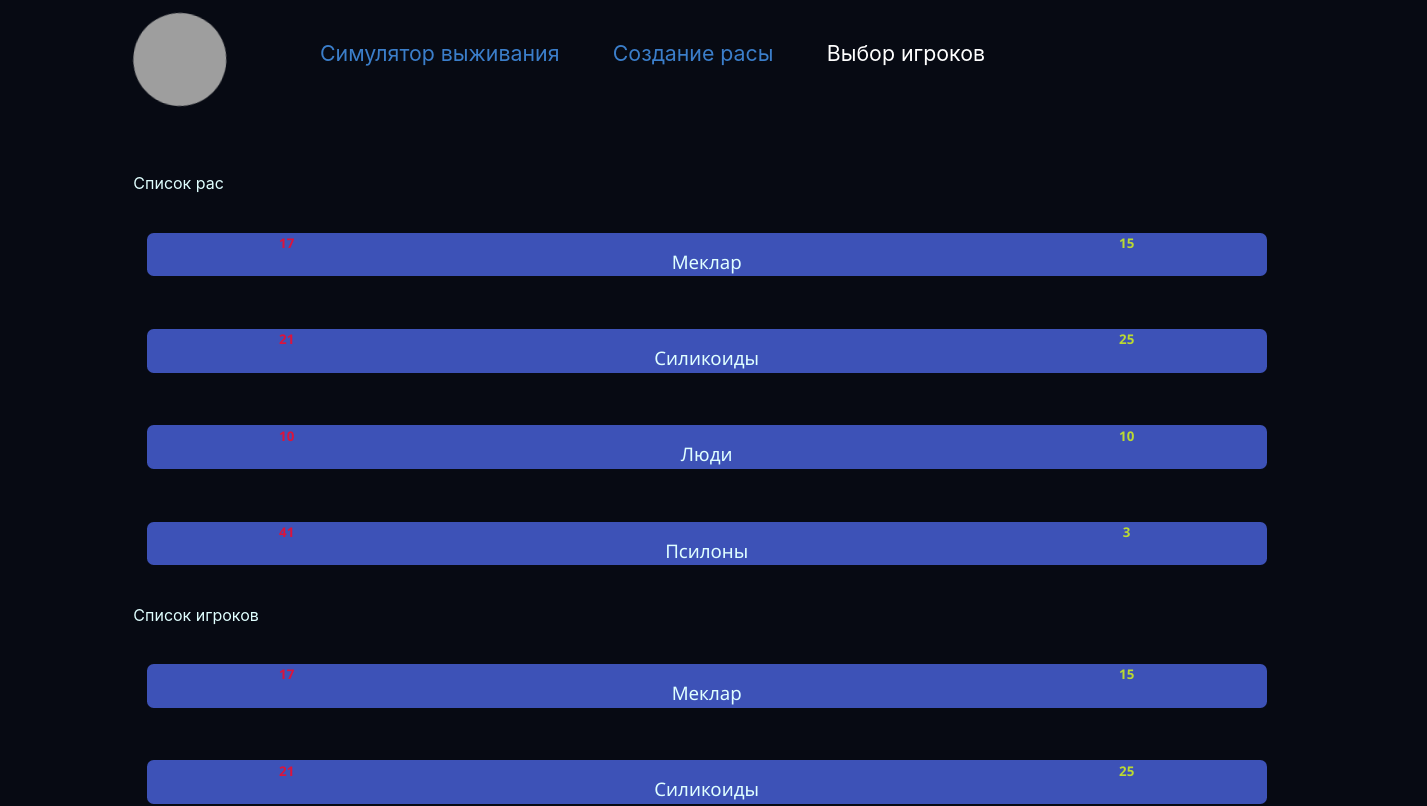
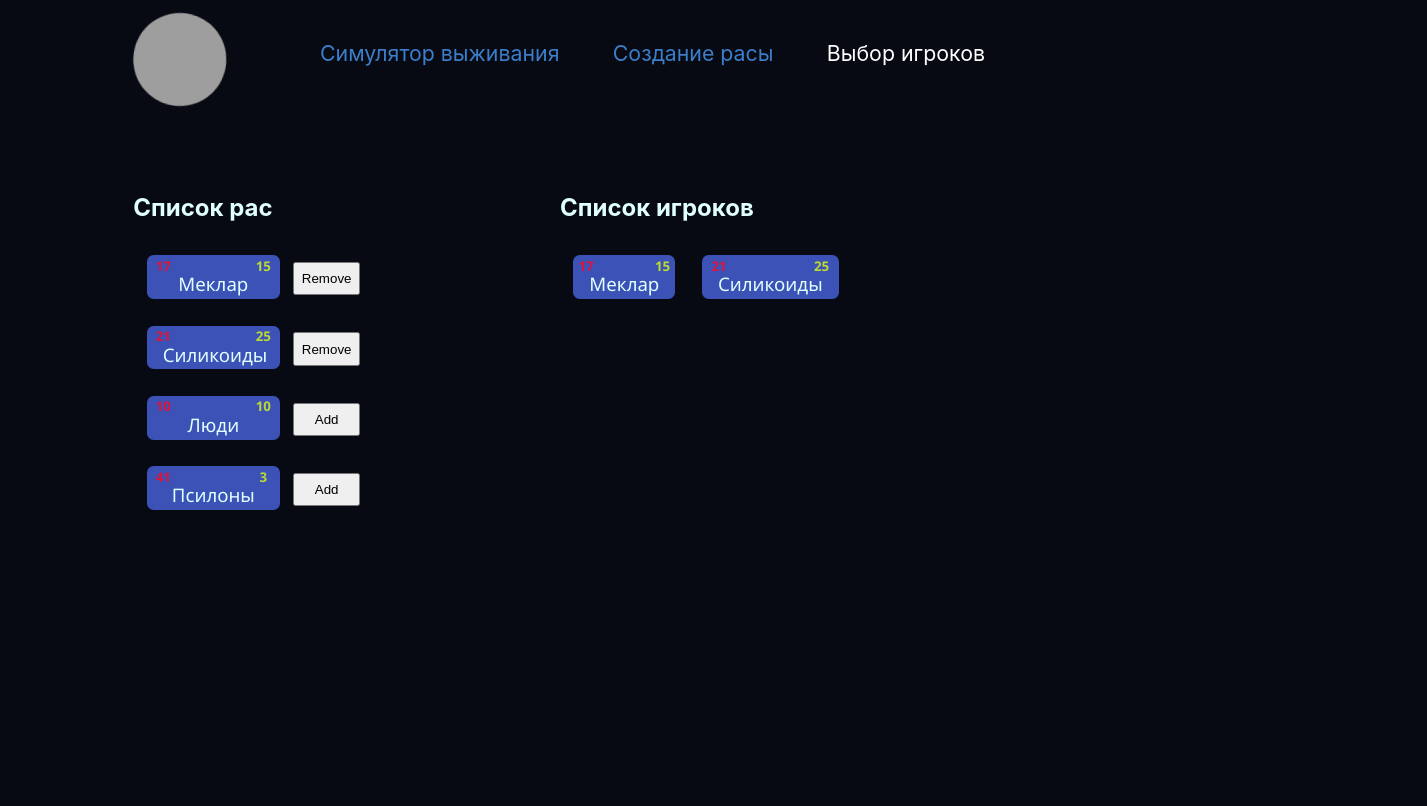
Before and after one commit to lvovandrey/dark-forest, a React (Create React App) app: page /players in a window 1280 px wide. Shown: the top 806 px of the page, 1427 px wide, since content can reach past the window. Built offline with nearby package versions, Linux system fonts and the light colour scheme; grey boxes are pictures that could not be loaded.

Commit message:
доделал новую страницу выбора игроков и прокинул связь между страницами

```diff
--- a/src/Components/CardsContainer/CardsContainer.jsx
+++ b/src/Components/CardsContainer/CardsContainer.jsx
@@ -4,7 +4,7 @@ import PlayerCard from "../PlayerCard/PlayerCard"
 const CardsContainer = (props) => {
     let racesElements = props.races.map(race =>
         (
-            <PlayerCard race={race.name} streight={race.streight} health={race.health} />
+            <PlayerCard key={race.id} race={race.name} streight={race.streight} health={race.health} />
         ));
     return (
          <div className={css.container} >
--- a/src/Components/GameGrid/GameGridContainer.jsx
+++ b/src/Components/GameGrid/GameGridContainer.jsx
@@ -4,7 +4,7 @@ import GameGrid from './GameGrid';
 
 const mapStateToProps = (state) => {
     let gameState = state.gameState;
-    gameState.races = state.raceState.races
+    gameState.races = state.playersState.players
     return {
         gameState
     }
--- a/src/Components/Players/Players.jsx
+++ b/src/Components/Players/Players.jsx
@@ -1,21 +1,36 @@
-import RaceLink from '../RaceList/Common/RaceLink/RaceLink';
+import PlayerCard from '../PlayerCard/PlayerCard';
 import css from './Players.module.css'
 
 const Players = (props) => {
-    debugger
-    const racesLinksElements = props.races.map(race => (<RaceLink race={race} />));
-    const playersLinksElements = props.players.map(race => (<RaceLink race={race} />));
+    const racesLinksElements = props.races.map(race =>
+    (
+        <div className={css.racesElementsContainer}>
+            <PlayerCard key={race.id} race={race.name} streight={race.streight} health={race.health} />
+            {
+                props.players.find((r) => r.id === race.id) === undefined
+                    ? <button className={css.raceElementButton} onClick={() => props.addPlayer(race.id)}>Add</button>
+                    : <button className={css.raceElementButton} onClick={() => props.removePlayer(race.id)}>Remove</button>
+            }
+        </div>
+    ));
+
+    const playersLinksElements = props.players.map(race =>
+    (
+        <PlayerCard key={race.id} race={race.name} streight={race.streight} health={race.health} />
+    ));
 
 
     return (
-        <div>
-            Список рас
-            <div>
+        <div className={css.playersPage}>
+            <div className={css.raceslist}>
+                <h2>Список рас</h2>
                 {racesLinksElements}
             </div>
-            Список игроков
-            <div>
-                {playersLinksElements}
+            <div className={css.playerslist}>
+                <h2>Список игроков</h2>
+                <div className={css.playerscardsview}>
+                    {playersLinksElements}
+                </div>
             </div>
         </div>
 
--- a/src/Components/Players/Players.module.css
+++ b/src/Components/Players/Players.module.css
@@ -0,0 +1,31 @@
+.playersPage {
+    display: grid;
+    grid-template-columns: 240pt 80pt 650pt 1fr;
+    grid-template-areas:
+        "raceslist empty playerslist empty2";
+}
+
+.raceslist {
+    grid-area: raceslist;
+}
+
+.playerslist {
+    grid-area: playerslist;
+}
+
+.playerscardsview {
+    display: flex;
+    flex-wrap: wrap;
+}
+
+.racesElementsContainer {
+    display: grid;
+    grid-template-columns: 120pt 120pt;
+}
+
+.raceElementButton {
+    max-width: 50pt;
+    max-height: 25pt;
+    margin-top: 15pt;
+
+}
--- a/src/Components/Players/PlayersContainer.jsx
+++ b/src/Components/Players/PlayersContainer.jsx
@@ -1,20 +1,20 @@
 import { connect } from 'react-redux';
 import Players from './Players';
-import { addPlayerActionCreator } from '../../redux/actionCreators';
+import { addPlayerActionCreator, removePlayerActionCreator } from '../../redux/actionCreators';
 
 const mapStateToProps = (state) => {
-    let players = state.playersState;
-    debugger
-    return {
-        races: state.raceState.races,
-        players: state.playersState.players
-    }
+    let newState = state.playersState;
+    newState.races = [...state.raceState.races]
+    return newState
 }
 
 const mapDispatchToProps = (dispatch) => {
     return {
-        addPlayer: () => {
-            dispatch(addPlayerActionCreator)
+        addPlayer: (raceId) => {
+            dispatch(addPlayerActionCreator(raceId))
+        },
+        removePlayer: (raceId) => {
+            dispatch(removePlayerActionCreator(raceId))
         }
     }
 }
--- a/src/Components/RaceList/RaceListContainer.jsx
+++ b/src/Components/RaceList/RaceListContainer.jsx
@@ -16,7 +16,6 @@ const mapDispatchToProps = (dispatch) => {
         },
 
         onChangePreCreatedRaceName: (value) => {
-            debugger
             dispatch(onChangePreCreatedRaceNameActionCreator(value))
         }
     }
--- a/src/Components/RaceList/RacesList.jsx
+++ b/src/Components/RaceList/RacesList.jsx
@@ -4,7 +4,7 @@ import css from './RacesList.module.css'
 
 const RacesList = (props) => {
 
-    const racesLinksElements = props.races.map(race => (<RaceLink race={race} />));
+    const racesLinksElements = props.races.map(race => (<RaceLink key={race.id} race={race} />));
     const addNewRace = () => props.addNewRace()
     const setValue = (parameter, value) => props.onChangePreCreatedRaceName(value)
 
--- a/src/redux/actionCreators.js
+++ b/src/redux/actionCreators.js
@@ -10,5 +10,7 @@ export const onChangePreCreatedRaceNameActionCreator = (raceName) =>
 
 export const gameNextStepActionCreator = () => ({type: actionNames.GAME_NEXT_STEP})
 
-export const addPlayerActionCreator = (race) =>
-    ({type: actionNames.ADD_PLAYER, race})
+export const addPlayerActionCreator = (raceId) =>
+    ({type: actionNames.ADD_PLAYER, raceId})
+export const removePlayerActionCreator = (raceId) =>
+    ({type: actionNames.REMOVE_PLAYER, raceId})
--- a/src/redux/actionNameConstants.js
+++ b/src/redux/actionNameConstants.js
@@ -5,5 +5,6 @@ export const actionNames = {
     ON_CHANGE_NEW_RACE: 'ON-CHANGE-NEW-RACE',
     ON_CHANGE_PRE_CREATED_RACE_NAME: 'ON-CHANGE-PRE-CREATED-RACE-NAME',
     GAME_NEXT_STEP: 'GAME-NEXT-STEP',
-    ADD_PLAYER:'ADD-PLAYER'
+    ADD_PLAYER:'ADD-PLAYER',
+    REMOVE_PLAYER:'REMOVE-PLAYER'
 }
--- a/src/redux/gameReducer.js
+++ b/src/redux/gameReducer.js
@@ -8,7 +8,6 @@ let initialState = {
 }
 
 const gameReducer = (state = initialState, action) => {
-
     const gameNextStep = () => (
         {
             ...state,
--- a/src/redux/playersReducer.js
+++ b/src/redux/playersReducer.js
@@ -2,21 +2,40 @@ import { actionNames } from "./actionNameConstants";
 import { races } from "./state";
 
 let initialState = {
-    races,
+    races: [...races, races[0]],
     players: [races[0], races[1]]
 }
 
 const playersReducer = (state = initialState, action) => {
+    const addPlayer = (raceId) => {
+        let foundedRace = state.races.find((r) => r.id === raceId)
+        if (foundedRace === undefined)
+            return {
+                ...state,
+                players: [...state.players]
+            }
+        else
+            return {
+                ...state,
+                players: [...state.players, foundedRace]
+            }
 
-    const addPlayer = (race) => (
-        {
+    }
+
+
+    const removePlayer = (raceId) => {
+        let savedPlayers = state.players.filter((p) => p.id !== raceId )
+        return {
             ...state,
-            players: [...state.players, race]
-        })
+            players: [...savedPlayers]
+        }
+    }
 
     switch (action.type) {
         case actionNames.ADD_PLAYER:
-            return addPlayer(action.race)
+            return addPlayer(action.raceId)
+        case actionNames.REMOVE_PLAYER:
+            return removePlayer(action.raceId)
         default:
             break;
     }
```
